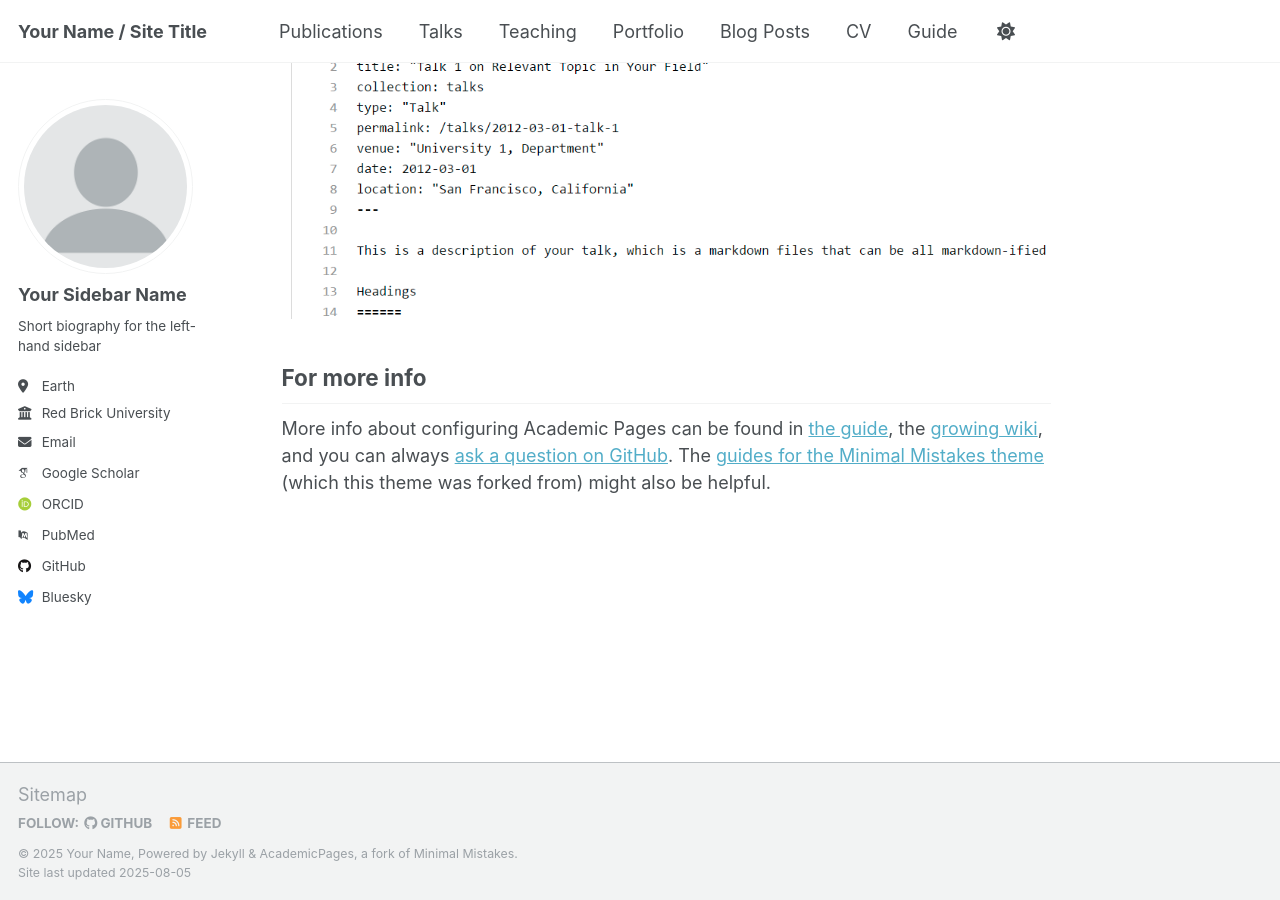
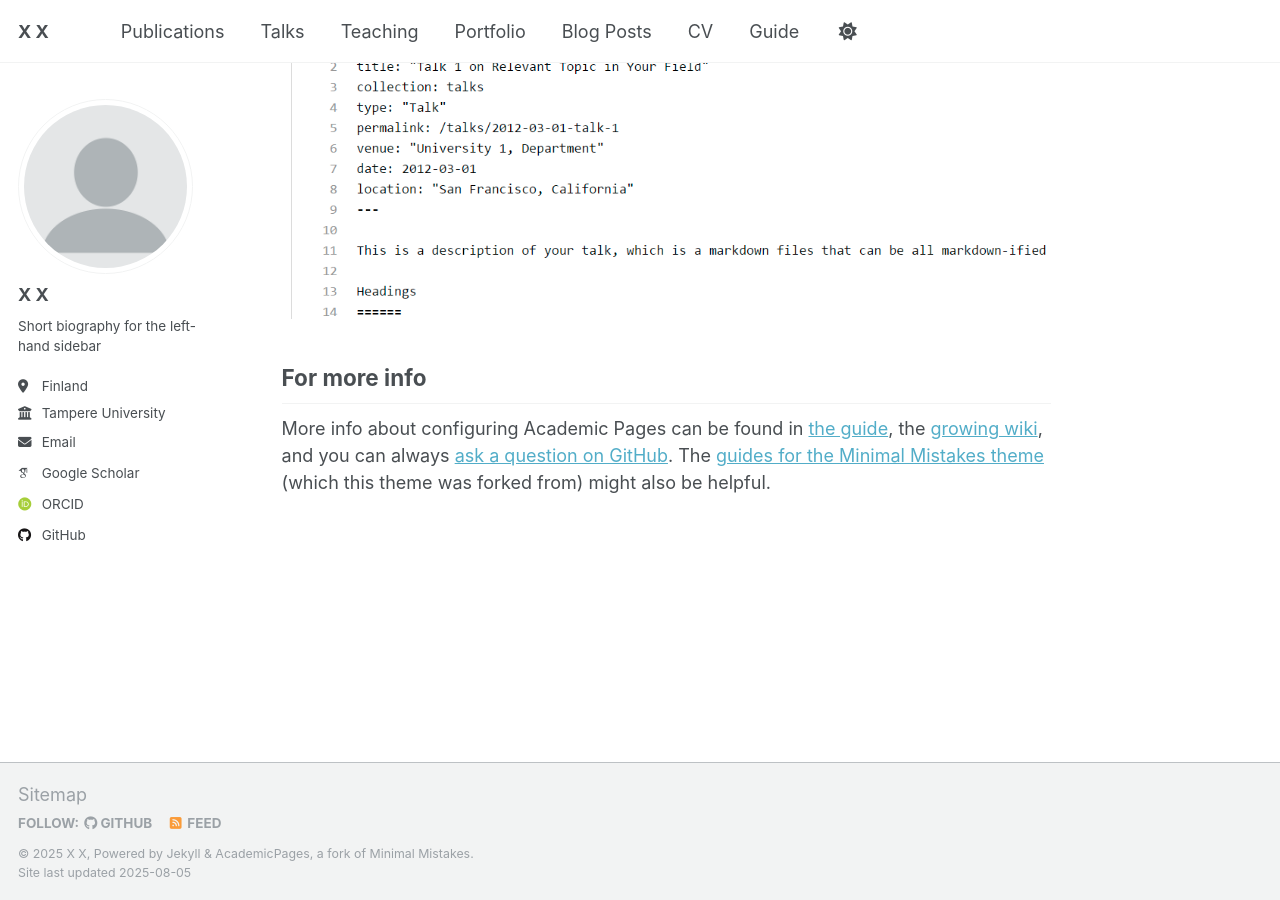
Before and after one commit to rmrajama/rmrajama.github.io, a Jekyll site: the page built from _pages/about.md, in a window 1280 px wide and 900 px high, scrolled down 2880 px. Built offline with Jekyll 4.4.1, drawn with Linux system fonts in a browser that asks for light colours; some web fonts are replaced; a script that is not in the unit is left out.

Commit message:
Update _config.yml
Testing of basic changes.

```diff
--- a/_config.yml
+++ b/_config.yml
@@ -9,11 +9,11 @@
 # Basic Site Settings
 locale                   : "en-US"
 site_theme               : "default"
-title                    : "Your Name / Site Title"
+title                    : "X X"
 title_separator          : "-"
-name                     : &name "Your Name"
-description              : &description "personal description"
-url                      : https://academicpages.github.io # the base hostname & protocol for your site e.g. "https://[your GitHub username].github.io" or if you already have some other page hosted on Github then use "https://[your GitHub username].github.io/[Your Repo Name]"
+name                     : &name "X X"
+description              : &description "Assistant Professor at Tampere University"
+url                      : https://rmrajama.github.io # the base hostname & protocol for your site e.g. "https://[your GitHub username].github.io" or if you already have some other page hosted on Github then use "https://[your GitHub username].github.io/[Your Repo Name]"
 baseurl                  : "" # the subpath of your site, e.g. "/blog"
 repository               : "academicpages/academicpages.github.io"
 
@@ -23,13 +23,13 @@ repository               : "academicpages/academicpages.github.io"
 author:
   # Biographic information
   avatar           : "profile.png"
-  name             : "Your Sidebar Name"
+  name             : "X X"
   pronouns         : # example: "she/her"
   bio              : "Short biography for the left-hand sidebar"
-  location         : "Earth"
-  employer         : "Red Brick University"
+  location         : "Finland"
+  employer         : "Tampere University"
   uri              : # URL
-  email            : "none@example.org"
+  email            : "x.x@tuni.fi"
 
   # Academic websites
   academia         : # URL
@@ -39,7 +39,7 @@ author:
   impactstory      : # URL
   orcid            : "http://orcid.org/yourorcidurl"
   semantic         : # URL
-  pubmed           : "https://www.ncbi.nlm.nih.gov/pubmed/?term=john+snow"
+  pubmed           :
   researchgate     : # URL
   scopus           : # URL
 
@@ -53,7 +53,7 @@ author:
 
   # Social media
   artstation       : # Username
-  bluesky          : "bsky.app" # Replace this with you Bluesky username
+  bluesky          : # Replace this with you Bluesky username
   facebook         : # Username
   flickr           : # Username
   foursquare       : # Username
@@ -80,12 +80,14 @@ author:
 
 # Publication Category - The following the list of publication categories and their headings
 publication_category:
-  books:
-    title: 'Books'
+  Preprints:
+    title: 'Unpublished preprints'
   manuscripts:
     title: 'Journal Articles'
   conferences:
     title: 'Conference Papers'
+  books:
+    title: 'Books'
 
 # Site Settings
 teaser                   :  # filename of teaser fallback teaser image placed in /images/, .e.g. "500x300.png"
```
